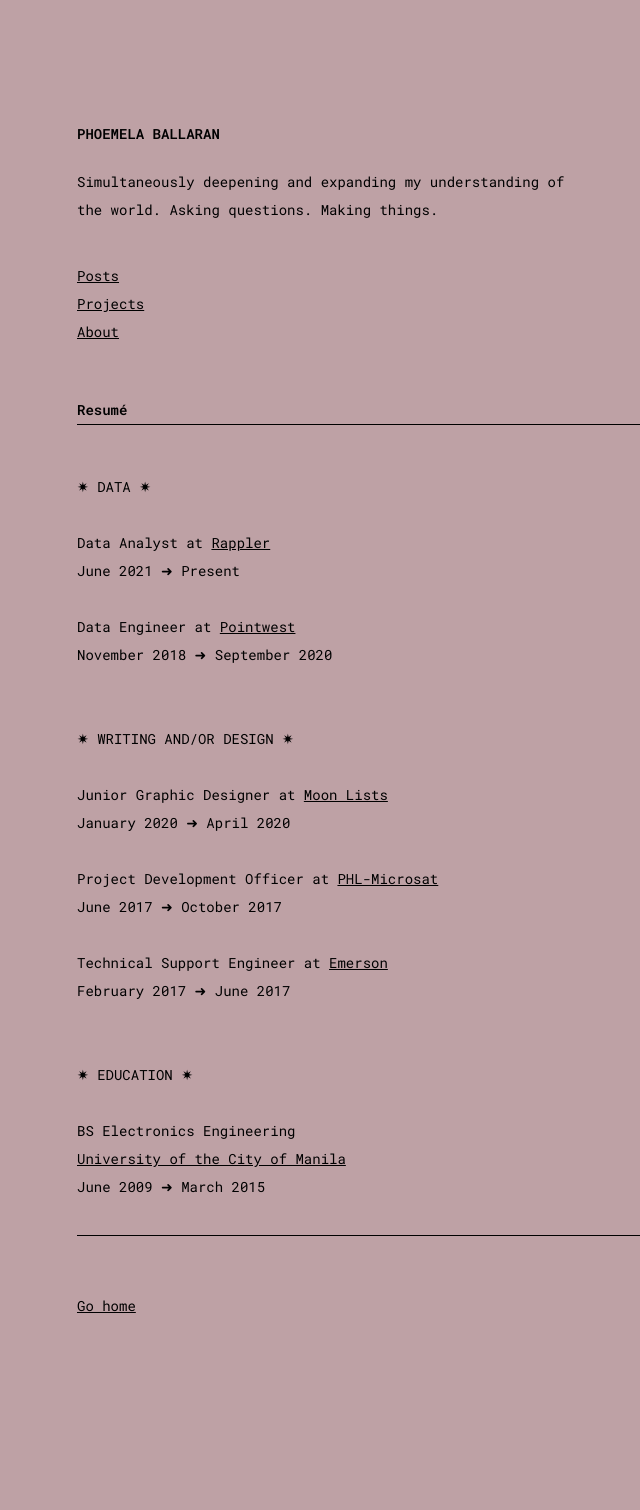
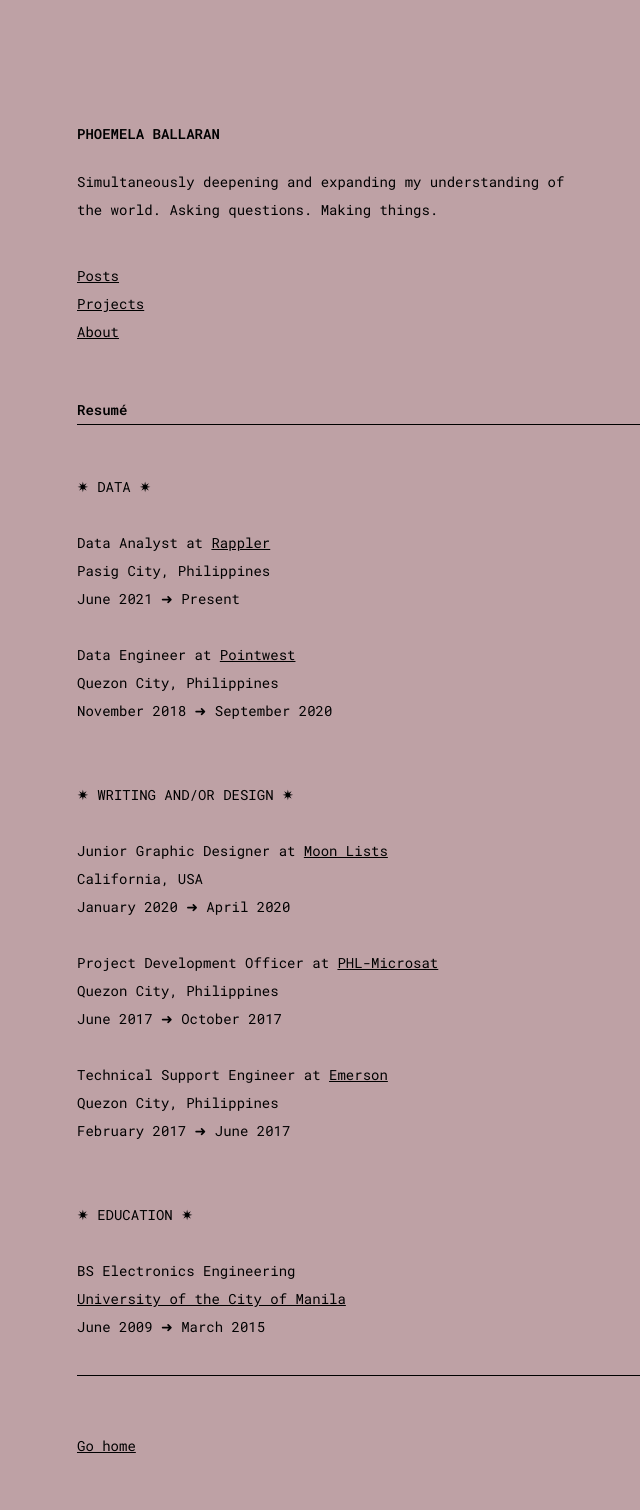
Before and after one commit to comoballar/phoemelaballaran.github.io, a Jekyll site: the page built from resume.md, in a window 1280 px wide. Shown: the whole page, without its empty margins (43-683 px from the left). Built offline with Jekyll 4.4.1, drawn with Linux system fonts in a browser that asks for light colours; before the commit the page ends 1370 px from its top, so only the background shows below that.

Commit message:
Update resume.md

```diff
--- a/resume.md
+++ b/resume.md
@@ -6,20 +6,25 @@ permalink: /resume/
 <br>✷ DATA ✷
 <br>
 <br>Data Analyst at <a href="https://www.rappler.com" target="_blank">Rappler</a>
+<br>Pasig City, Philippines
 <br>June 2021 ➜ Present
 <br>
 <br>Data Engineer at <a href="https://pointwest.com.ph" target="_blank">Pointwest</a>
+<br>Quezon City, Philippines
 <br>November 2018 ➜ September 2020
 <br><br><br>
 ✷ WRITING AND/OR DESIGN ✷
 <br>
 <br>Junior Graphic Designer at <a href="https://moonlists.com" target="_blank">Moon Lists</a>
+<br>California, USA
 <br>January 2020 ➜ April 2020
 <br>
 <br>Project Development Officer at <a href="https://phl-microsat.upd.edu.ph" target="_blank">PHL-Microsat</a>
+<br>Quezon City, Philippines
 <br>June 2017 ➜ October 2017
 <br>
 <br>Technical Support Engineer at <a href="https://www.emerson.com" target="_blank">Emerson</a>
+<br>Quezon City, Philippines
 <br>February 2017 ➜ June 2017
 <br><br><br>
 ✷ EDUCATION ✷
```
